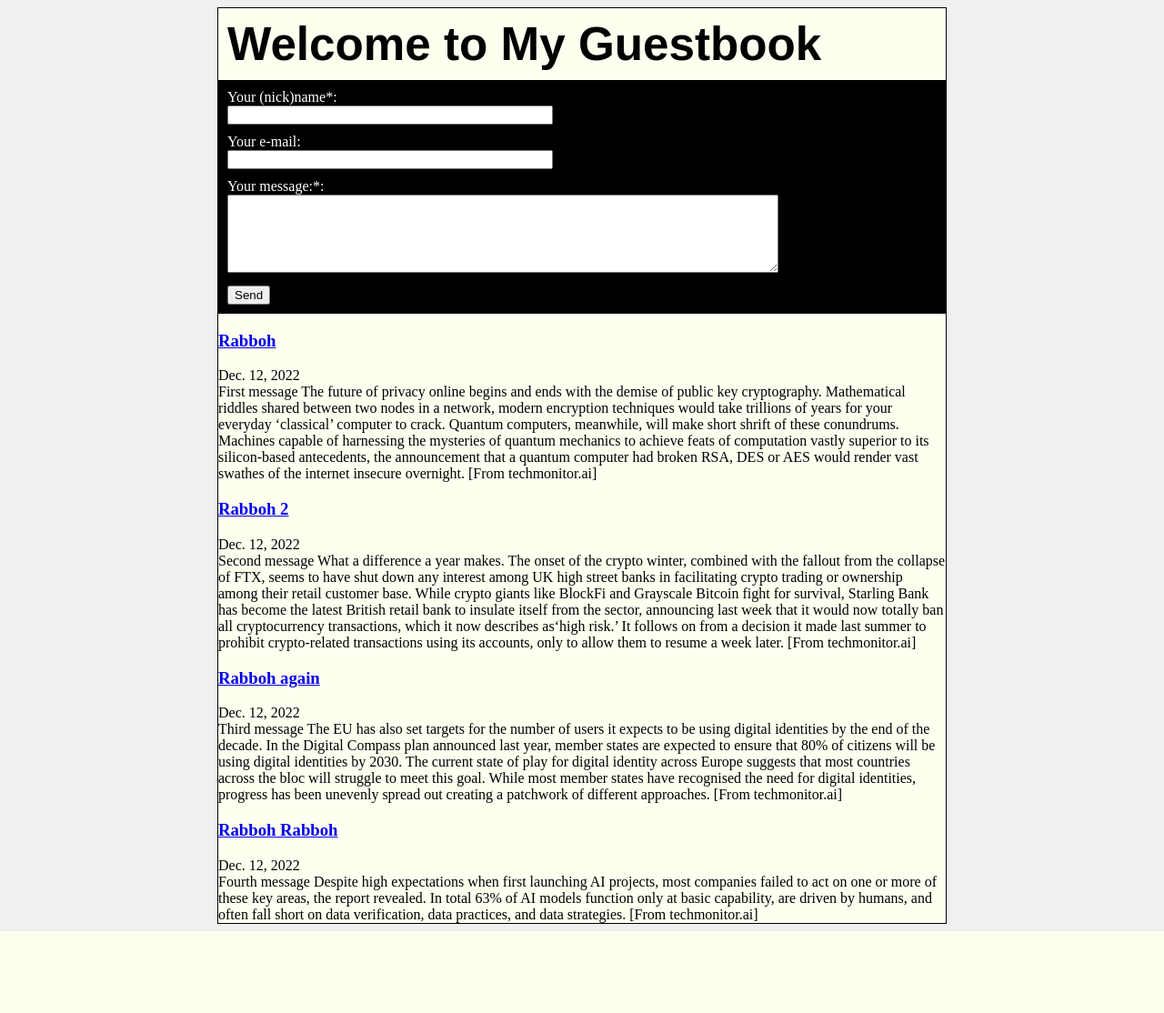
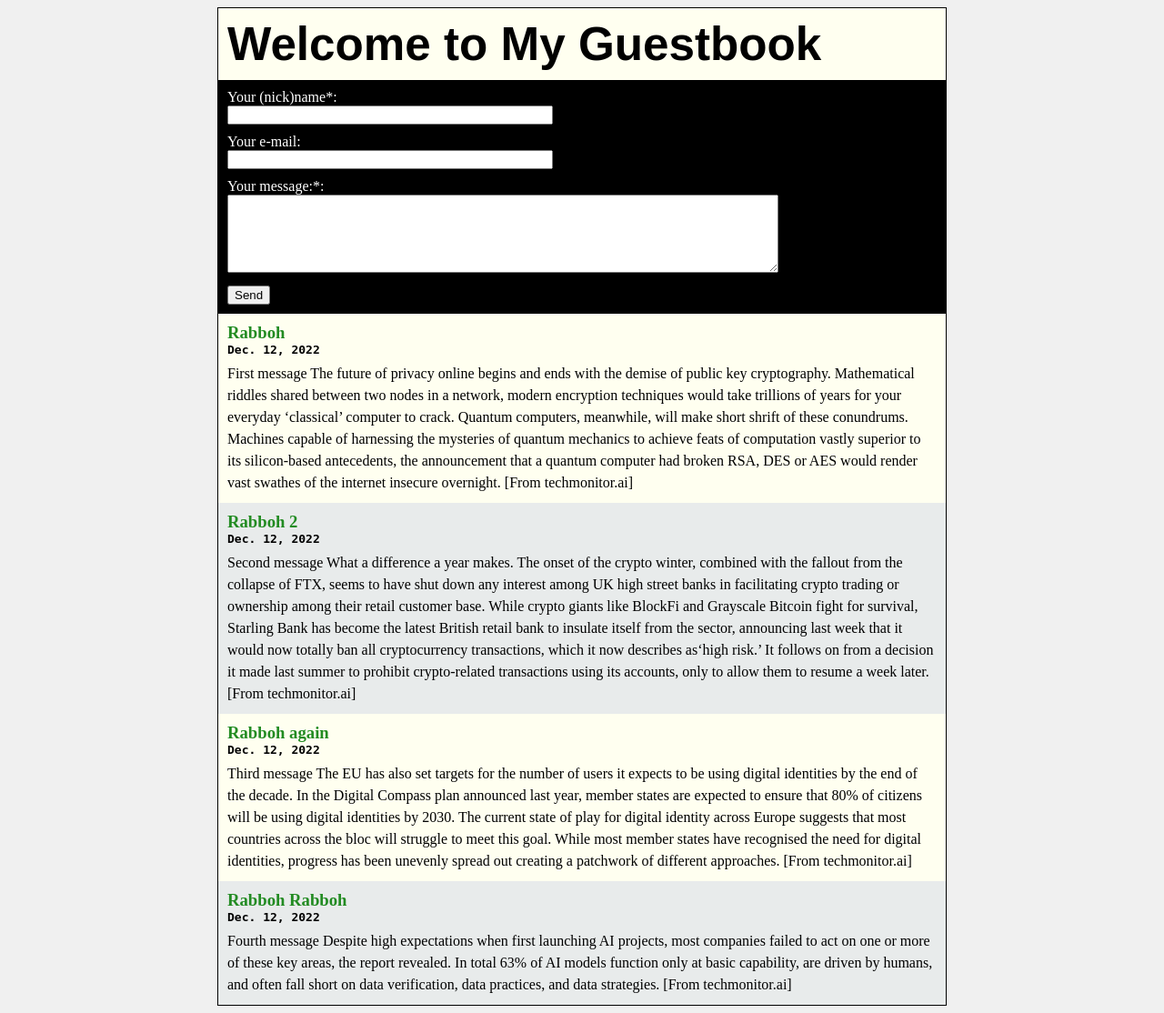
Before and after one commit to rabboh/pyt.dj.guestbook, a Django app: page / in a window 1280 px wide. Shown: the whole page at 91% size. Before the commit the page ends 1024 px from the top, so only its background shows below. Run offline with Django 4.2, Linux system fonts and the light colour scheme; data comes from the database, SQL or seed files in the repository; both versions use the stored data as it was after the commit.

Commit message:
aligning css

```diff
--- a/guestbook/guestbook/static/static.css
+++ b/guestbook/guestbook/static/static.css
@@ -48,3 +48,41 @@ h1 {
     max-width: 600px;
     height: 80px;
 }
+
+div.no-entries {
+    margin-left: 10px;
+    margin-top: 20px;
+    margin-bottom: 20px;
+}
+
+.entry {
+    padding: 10px;
+}
+
+.entry.even {
+    background: #e8ebeb;
+}
+
+.entry h3 {
+    margin: 0;
+}
+
+.entry h3 a {
+    color: forestgreen;
+    text-decoration: none;
+}
+
+.entry h3 a:hover {
+    text-decoration: underline;
+}
+
+span.date {
+    font-weight: bold;
+    font-family: monospace;
+    display: block;
+}
+
+.messagebody {
+    line-height: 1.5em;
+    margin-top: 7px;
+}
--- a/guestbook/messageboard/templates/frontend.html
+++ b/guestbook/messageboard/templates/frontend.html
@@ -30,13 +30,19 @@
             </section>
 
             <section id="latest-messages">
+                {% if entries %}
                     {% for entry in entries %}
-                <div class="entry">
+                    <div class="entry {% cycle 'odd' 'even' %}">
                         <h3><a href="mailto:{{ entry.email }}">{{ entry.nickname }}</a></h3>
                         <span class="date">{{ entry.postdate }}</span>
                         <div class="messagebody">{{ entry.message }}</div>
                     </div>
                     {% endfor %}
+                {% else %}
+                    <div class="no-entries">
+                        <i>No entries yet</i>
+                    </div>
+                {% endif %}
             </section>
 
         </div>
```
Also changed, not shown: guestbook/static/static.css (+38 -0 lines), guestbook/db.sqlite3. Lines whose indentation alone changed are shown as unchanged.
